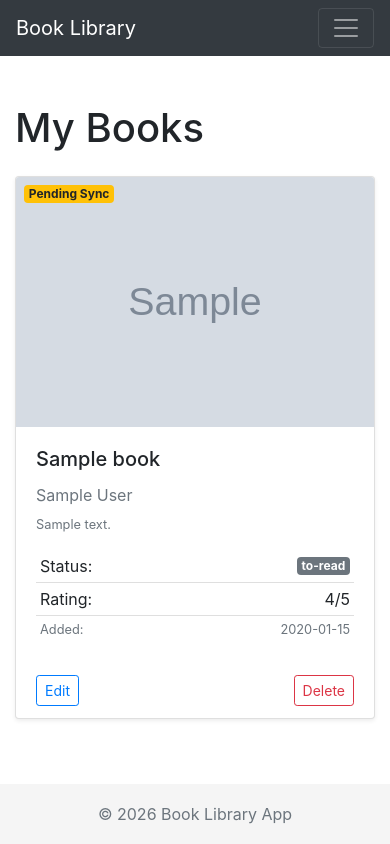
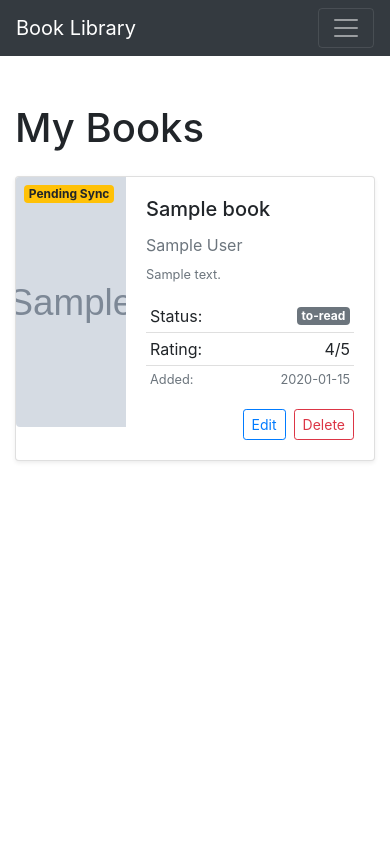
Before and after one commit to cypbkd/home-library, a Flask app: page /books in a window 390 px wide. Run offline with Flask 3, Linux system fonts and the light colour scheme; a user stored in the database is signed in; tables that the repository leaves empty hold one stand-in row (values such as "Sample post"); grey boxes marked "Sample" are stand-in pictures; some libraries are stand-ins or nearby versions.

Commit message:
Few fixes.

```diff
--- a/app.py
+++ b/app.py
@@ -178,6 +178,17 @@ def create_app(config_class=Config):
 
         return render_template('edit_book.html', title='Edit Book', user_book=user_book, book=book)
 
+    @app.route("/edit_book", methods=['GET'])
+    @app.route("/edit_book/", methods=['GET'])
+    @login_required
+    def edit_book_missing_id():
+        user_book_id = request.args.get('user_book_id')
+        if user_book_id and user_book_id.isdigit():
+            return redirect(url_for('edit_book', user_book_id=int(user_book_id)))
+
+        flash('Please choose a book to edit from your library.', 'warning')
+        return redirect(url_for('books'))
+
     @app.route("/delete_book/<int:user_book_id>", methods=['POST'])
     @login_required
     def delete_book(user_book_id):
--- a/requirements.txt
+++ b/requirements.txt
@@ -6,3 +6,4 @@ Flask-Migrate
 Pillow
 pyzbar
 requests
+pytest
--- a/templates/base.html
+++ b/templates/base.html
@@ -9,6 +9,10 @@
     <link rel="stylesheet" href="https://cdnjs.cloudflare.com/ajax/libs/font-awesome/5.15.3/css/all.min.css">
     <style>
         body { padding-top: 5rem; padding-bottom: 70px; } /* Added padding-bottom to account for fixed footer */
+        @media (max-width: 767.98px) {
+            body { padding-bottom: 1rem; }
+            .footer { display: none; }
+        }
         .footer {
             position: fixed;
             bottom: 0;
@@ -23,16 +27,19 @@
         .star-rating {
             display: inline-block;
             font-size: 1.5rem;
+            line-height: 1;
+            user-select: none;
         }
         .star-rating .fa-star {
             color: #d3d3d3; /* Empty star color */
             cursor: pointer;
+            padding: 0 0.1rem;
+            touch-action: manipulation;
         }
         .star-rating .fa-star.checked {
             color: #ffc107; /* Filled star color (yellow) */
         }
-        .star-rating .fa-star:hover,
-        .star-rating .fa-star:hover ~ .fa-star {
+        .star-rating .fa-star:hover {
             color: #ffc107; /* Hover color */
         }
     </style>
@@ -104,6 +111,8 @@
                 if (!ratingContainer) return;
 
                 ratingContainer.innerHTML = ''; // Clear existing content
+                ratingContainer.style.display = 'inline-flex';
+                ratingContainer.style.gap = '0.1rem';
                 const hiddenInput = document.createElement('input');
                 hiddenInput.type = 'hidden';
                 hiddenInput.name = inputName;
@@ -125,18 +134,27 @@
                         updateStars(ratingContainer, newRating);
                     });
 
-                    star.addEventListener('mouseover', () => {
+                    star.addEventListener('pointerenter', () => {
                         const hoverRating = parseInt(star.dataset.rating);
-                        updateStars(ratingContainer, hoverRating, true);
-                    });
-
-                    ratingContainer.addEventListener('mouseout', () => {
-                        const currentRating = hiddenInput.value ? parseInt(hiddenInput.value) : 0;
-                        updateStars(ratingContainer, currentRating);
+                        updateStars(ratingContainer, hoverRating);
                     });
                 }
 
-                function updateStars(container, rating, isHover = false) {
+                ratingContainer.addEventListener('pointerleave', () => {
+                    const currentRating = hiddenInput.value ? parseInt(hiddenInput.value) : 0;
+                    updateStars(ratingContainer, currentRating);
+                });
+
+                ratingContainer.addEventListener('touchstart', (event) => {
+                    const targetStar = event.target.closest('.fa-star');
+                    if (!targetStar) return;
+
+                    const newRating = parseInt(targetStar.dataset.rating);
+                    hiddenInput.value = newRating;
+                    updateStars(ratingContainer, newRating);
+                }, { passive: true });
+
+                function updateStars(container, rating) {
                     const stars = container.querySelectorAll('.fa-star');
                     stars.forEach(star => {
                         const starRating = parseInt(star.dataset.rating);
--- a/templates/books.html
+++ b/templates/books.html
@@ -1,13 +1,57 @@
 {% extends "base.html" %}
 
 {% block content %}
+    <style>
+        @media (max-width: 767.98px) {
+            .books-grid > [class*="col-"] {
+                flex: 0 0 100%;
+                max-width: 100%;
+            }
+
+            .book-card {
+                flex-direction: row;
+            }
+
+            .book-card .book-cover {
+                width: 110px;
+                height: 160px;
+                object-fit: cover;
+                border-top-right-radius: 0;
+                border-bottom-left-radius: .25rem;
+                flex-shrink: 0;
+            }
+
+            .book-card .card-body {
+                display: flex;
+                flex-direction: column;
+                min-width: 0;
+            }
+
+            .book-card .card-title,
+            .book-card .card-text {
+                word-break: break-word;
+            }
+
+            .book-card .card-actions {
+                margin-top: auto;
+                display: flex;
+                justify-content: flex-end;
+                gap: .5rem;
+            }
+
+            .book-card .card-actions form {
+                margin: 0;
+            }
+        }
+    </style>
+
     <h1 class="mt-4 mb-4">My Books</h1>
 
     {% if books %}
-        <div class="row">
+        <div class="row books-grid">
             {% for user_book in books %}
             <div class="col-md-3 mb-4">  <!-- Changed to col-md-3 for larger cards, 4 per row -->
-                <div class="card h-100 shadow-sm"> <!-- Added shadow for depth -->
+                <div class="card h-100 shadow-sm book-card"> <!-- Added shadow for depth -->
                     <!-- Sync Status Indicators -->
                     {% if user_book.sync_status == 'PENDING_SYNC' %}
                         <span class="badge badge-warning position-absolute m-2" style="top: 0; left: 0;">Pending Sync</span>
@@ -54,11 +98,18 @@
                                             </div>
                                             <div class="form-group">
                                                 <label for="status">Reading Status</label>
-                                                <select class="form-control" id="status" name="status">
-                                                    <option value="to-read" {% if user_book.status == 'to-read' %}selected{% endif %}>To Read</option>
-                                                    <option value="reading" {% if user_book.status == 'reading' %}selected{% endif %}>Reading</option>
-                                                    <option value="read" {% if user_book.status == 'read' %}selected{% endif %}>Read</option>
-                                                </select>
+                                                {% set current_status = user_book.status if user_book.status in ['to-read', 'reading', 'read'] else 'to-read' %}
+                                                <div class="btn-group btn-group-toggle d-flex" data-toggle="buttons" id="status">
+                                                    <label class="btn btn-outline-secondary flex-fill {% if current_status == 'to-read' %}active{% endif %}">
+                                                        <input type="radio" name="status" value="to-read" autocomplete="off" {% if current_status == 'to-read' %}checked{% endif %}> To Read
+                                                    </label>
+                                                    <label class="btn btn-outline-secondary flex-fill {% if current_status == 'reading' %}active{% endif %}">
+                                                        <input type="radio" name="status" value="reading" autocomplete="off" {% if current_status == 'reading' %}checked{% endif %}> Reading
+                                                    </label>
+                                                    <label class="btn btn-outline-secondary flex-fill {% if current_status == 'read' %}active{% endif %}">
+                                                        <input type="radio" name="status" value="read" autocomplete="off" {% if current_status == 'read' %}checked{% endif %}> Read
+                                                    </label>
+                                                </div>
                                             </div>
                                             <div class="form-group">
                                                 <label for="rating">Rating (1-5)</label>
@@ -73,9 +124,9 @@
                     {% endif %}
 
                     {% if user_book.book_item.cover_image_url %}
-                        <img src="{{ user_book.book_item.cover_image_url }}" class="card-img-top" alt="Book Cover" style="height: 250px; object-fit: cover;"> <!-- Fixed height for covers -->
+                        <img src="{{ user_book.book_item.cover_image_url }}" class="card-img-top book-cover" alt="Book Cover" style="height: 250px; object-fit: cover;"> <!-- Fixed height for covers -->
                     {% else %}
-                        <img src="https://via.placeholder.com/150x250?text=No+Cover" class="card-img-top" alt="No Cover Available" style="height: 250px; object-fit: cover;">
+                        <img src="https://via.placeholder.com/150x250?text=No+Cover" class="card-img-top book-cover" alt="No Cover Available" style="height: 250px; object-fit: cover;">
                     {% endif %}
                     <div class="card-body d-flex flex-column">
                         <h5 class="card-title text-truncate">{{ user_book.book_item.title }}</h5> <!-- Truncate long titles -->
@@ -105,12 +156,12 @@
                                 </small>
                             </li>
                         </ul>
-                    </div>
-                    <div class="card-footer bg-transparent border-top-0 d-flex justify-content-between">
-                        <a href="{{ url_for('edit_book', user_book_id=user_book.id) }}" class="btn btn-outline-primary btn-sm">Edit</a>
-                        <form action="{{ url_for('delete_book', user_book_id=user_book.id) }}" method="POST" style="display: inline-block;">
-                            <button type="submit" class="btn btn-outline-danger btn-sm" onclick="return confirm('Are you sure you want to delete this book?');">Delete</button>
-                        </form>
+                        <div class="card-actions mt-3">
+                            <a href="{{ url_for('edit_book', user_book_id=user_book.id) }}" class="btn btn-outline-primary btn-sm">Edit</a>
+                            <form action="{{ url_for('delete_book', user_book_id=user_book.id) }}" method="POST" style="display: inline-block;">
+                                <button type="submit" class="btn btn-outline-danger btn-sm" onclick="return confirm('Are you sure you want to delete this book?');">Delete</button>
+                            </form>
+                        </div>
                     </div>
                 </div>
             </div>
```
Also changed, not shown: ai-steering/DEVELOPMENT_GUIDE.md (+9 -2 lines), app/aws_lambda/app_lambda.py (+49 -0 lines), app/aws_lambda/tasks_lambda.py (+23 -0 lines), tasks.py (+16 -0 lines), templates/add_book.html (+25 -9 lines), templates/edit_book.html (+14 -6 lines), tests/test_book_management.py (+24 -0 lines), tests/test_lambda_scan_isbn.py (+38 -0 lines), ai-steering/README.md, 2 other files.
